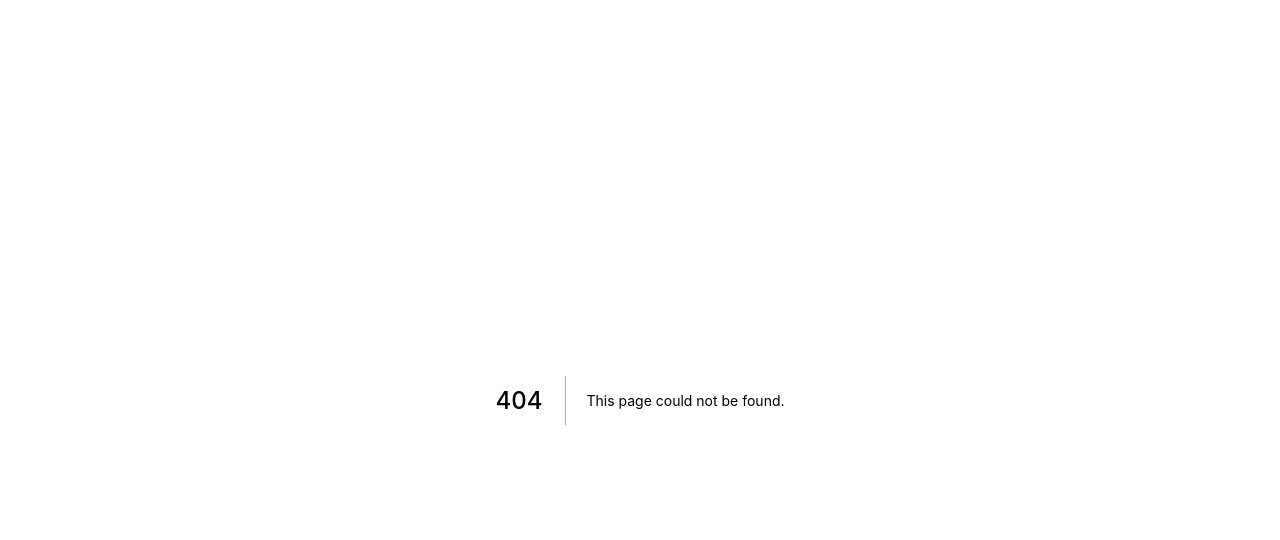
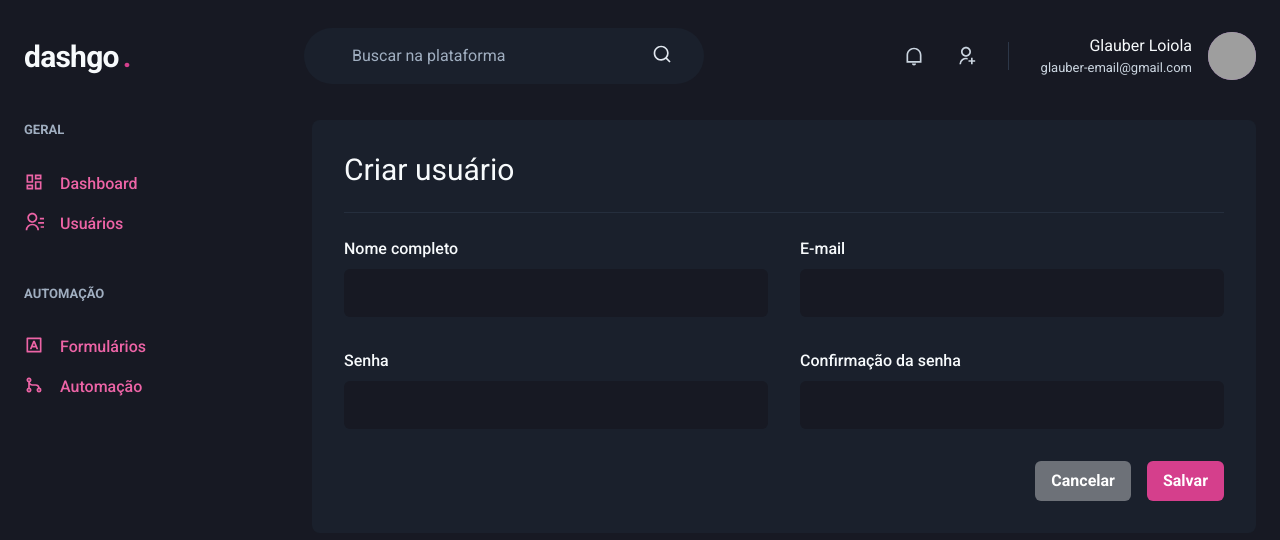
Before and after one commit to GL-19/ignite-react-aula04-dashgo-, a Next.js app: page /users/create in a window 1280 px wide. Before the commit this address had no page. Shown: the top 540 px of the page. Built offline with nearby package versions, Linux system fonts and the light colour scheme; grey boxes are pictures that could not be loaded.

Commit message:
Criada página de criação de usuários

```diff
--- /dev/null
+++ b/src/pages/users/create.tsx
@@ -0,0 +1,55 @@
+import {
+	Box,
+	Flex,
+	Heading,
+	Button,
+	Divider,
+	VStack,
+	HStack,
+	SimpleGrid,
+} from "@chakra-ui/react";
+import { Input } from "../../components/Form/Input";
+import { Header } from "../../components/Header";
+import { Sidebar } from "../../components/Sidebar";
+
+export default function CreateUser() {
+	return (
+		<Box>
+			<Header />
+
+			<Flex w="100%" maxWidth={1480} my="6" mx="auto" px="6">
+				<Sidebar />
+
+				<Box flex="1" borderRadius={8} bg="gray.800" p="8">
+					<Heading size="lg" fontWeight="normal">
+						Criar usuário
+					</Heading>
+
+					<Divider my="6" borderColor="gray.700" />
+
+					<VStack spacing="8">
+						<SimpleGrid minChildWidth={240} spacing="8" w="100%">
+							<Input name="name" label="Nome completo" />
+							<Input name="email" type="email" label="E-mail" />
+						</SimpleGrid>
+						<SimpleGrid minChildWidth={240} spacing="8" w="100%">
+							<Input name="password" type="password" label="Senha" />
+							<Input
+								name="password_confirmation"
+								type="password"
+								label="Confirmação da senha"
+							/>
+						</SimpleGrid>
+					</VStack>
+
+					<Flex mt="8" justify="flex-end">
+						<HStack spacing="4">
+							<Button colorScheme="whiteAlpha">Cancelar</Button>
+							<Button colorScheme="pink">Salvar</Button>
+						</HStack>
+					</Flex>
+				</Box>
+			</Flex>
+		</Box>
+	);
+}
```
